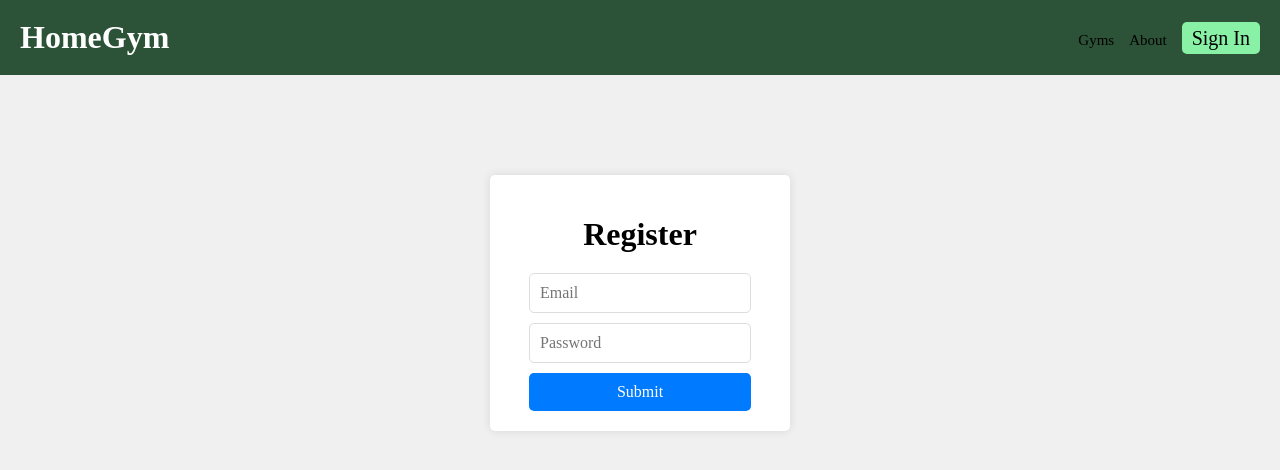
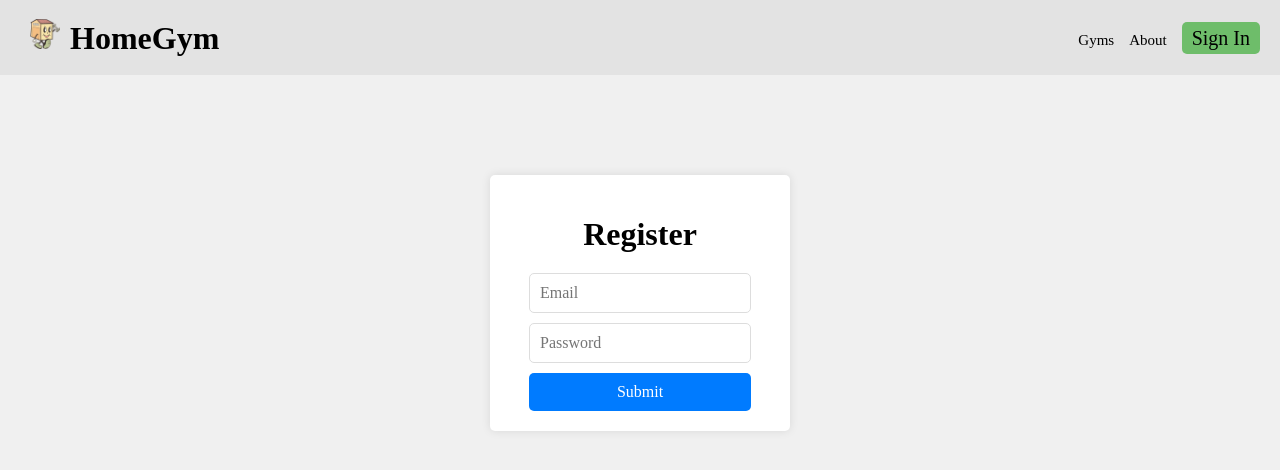
Before and after one commit to Picos-Gallos/home-gym, a React (Create React App) app: page / in a window 1280 px wide. Shown: the top 470 px of the page. Built offline with nearby package versions, Linux system fonts and the light colour scheme; no server answers.

Commit message:
Fixing Navbar

```diff
--- a/src/components/Navbar.css
+++ b/src/components/Navbar.css
@@ -3,8 +3,10 @@
     justify-content: space-between;
     align-items: center;
     padding: 0 20px;
-    background-color: #2c5237;
-    color: rgb(255, 255, 255);
+    background-color: #e3e3e3;
+    color: black;
+    padding-left: 0 20px;
+    padding-right: 0 30px;
     font-family: 'DM Serif Display', serif;
     font-size: 24px;
     word-spacing: 2%;
@@ -28,7 +30,7 @@
 
 .button {
     padding: 5px 10px;
-    background-color: #88f1a6;
+    background-color: #6ebd6a;
     color: white;
     border-radius: 5px;
     text-decoration: none;
--- a/src/components/Navbar.js
+++ b/src/components/Navbar.js
@@ -1,13 +1,14 @@
 import React from 'react';
 import './Navbar.css';
-// import GymIcon from '../img/icon.png';
+import GymIcon from '../img/icon.png';
 
 function Navbar() {
     return (
         <nav className="navbar">
             <div className="logo">
+
+                <img src={GymIcon} alt="Gym Icon" style={{ width: '30px', height: '30px', marginLeft: '10px', marginRight: '10px' }} />
                 HomeGym
-                {/* <img src={GymIcon} alt="Gym Icon" style={{ width: '24px', height: '24px', marginLeft: '10px' }} /> */}
             </div>
             <ul className="nav-links">
                 <li><a href="/table">Gyms</a></li>
```
